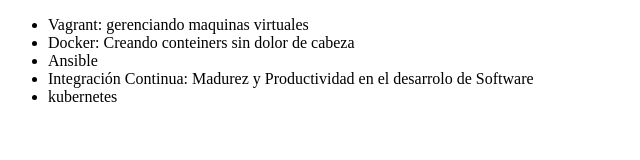
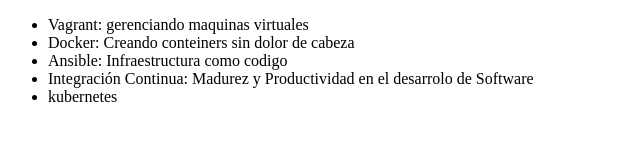
Before and after one commit to Matihus00/alura-git, a plain HTML site: page index.html in a window 1280 px wide. Shown: the whole page, without its empty margins (0-640 px from the left). Drawn offline with Linux system fonts and the light colour scheme.

Commit message:
cambiando el nombre del curso de Ansible

```diff
--- a/index.html
+++ b/index.html
@@ -8,7 +8,7 @@
         <ul>
             <li>Vagrant: gerenciando maquinas virtuales</li>
             <li>Docker: Creando conteiners sin dolor de cabeza</li>
-            <li>Ansible</li>
+            <li>Ansible: Infraestructura como codigo</li>
             <li>Integración Continua: Madurez y Productividad en el desarrolo de Software</li>
             <li>kubernetes</li>
         </ul>
```
